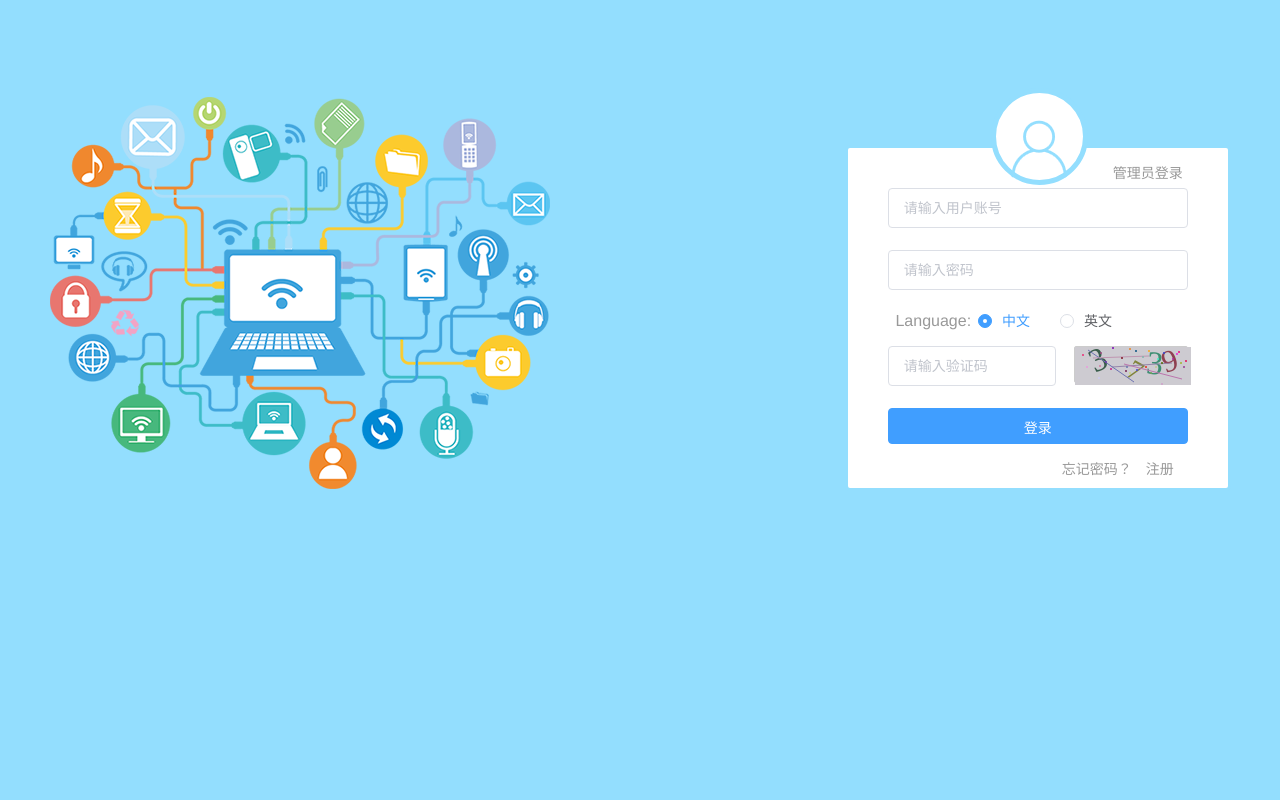
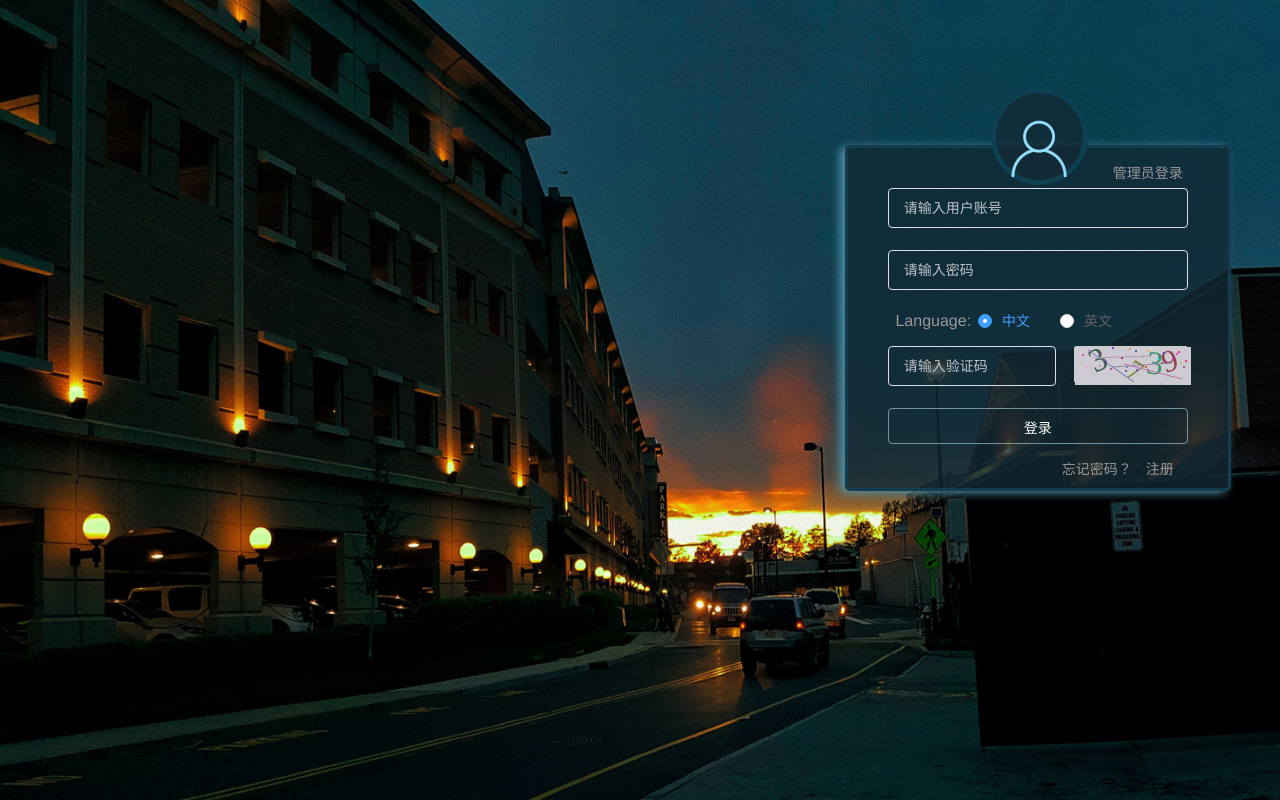
Before and after one commit to Li-Vivian00/mysystem-client, a Vue app: page /register in a window 1280 px wide. Built offline with nearby package versions, Linux system fonts and the light colour scheme; what vue-cookies would draw is missing.

Commit message:
add el-pgination and change the login ui

```diff
--- a/src/App.vue
+++ b/src/App.vue
@@ -18,7 +18,8 @@ export default {
   text-align: center;
   color: #2c3e50;
   margin-top: 60px;
-  background: #93defe;
+  background: url("../static/img/1.jpg");
+  background-size: 100% 100%;
   padding: 0px;
   margin: 0px;
   position: absolute;
@@ -30,10 +31,16 @@ export default {
 }
 
 .v-modal {
-  position:inherit !important;
+  position: inherit !important;
 }
 
 .el-form-item__label {
   padding: 0 9px 0 0 !important;
 }
+
+.input .el-input__inner,
+.validate-code .el-input__inner {
+  background: transparent !important;
+  color: #faecec;
+}
 </style>
--- a/src/components/login/adminLogin.vue
+++ b/src/components/login/adminLogin.vue
@@ -1,65 +1,64 @@
 <template>
   <div class="login_box">
-    <div class="login_l_img">
-      <img src="../../../static/img/login_img.png" />
-    </div>
     <div class="ms-login">
-      <el-form
-        :model="ruleForm"
+      <el-form :model="ruleForm"
                :rules="rules"
                ref="ruleForm"
-        label-width="0px"
-        class="demo-ruleForm"
-      >
+               label-width="0px">
         <div class="login_logo">
           <a href="#">
             <img src="../../../static/img/login_logo.png" />
           </a>
         </div>
-        <p class="login-enter" @click="userLogin">{{$t('login.adminLogin.userLogin')}}</p>
+        <p class="login-enter"
+           @click="userLogin">{{$t('login.adminLogin.userLogin')}}</p>
         <el-form-item prop="loginId">
-          <el-input
-            clearable
+          <el-input clearable
+                    class="input"
                     v-model="ruleForm.loginId"
-            :placeholder='`${$t("login.adminLogin.inputPlaceholder")}`'
-          ></el-input>
+                    :placeholder='`${$t("login.adminLogin.inputPlaceholder")}`'></el-input>
           <span>{{errAccountInfo}}</span>
         </el-form-item>
 
         <el-form-item prop="password">
-          <el-input
-            type="password"
+          <el-input type="password"
+                    class="input"
                     :placeholder='`${$t("login.adminLogin.password")}`'
                     v-model="ruleForm.password"
-            show-password
-          ></el-input>
+                    show-password></el-input>
           <span>{{errPwdInfo}}</span>
         </el-form-item>
 
         <div class="radio">
           <p class="language">Language:</p>
           <template>
-              <el-radio v-model="radio" label="ZH" @change="selectRadio">中文</el-radio>
-              <el-radio v-model="radio" label="EN" @change="selectRadio">英文</el-radio>
+            <el-radio v-model="radio"
+                      label="ZH"
+                      @change="selectRadio">中文</el-radio>
+            <el-radio v-model="radio"
+                      label="EN"
+                      @change="selectRadio">英文</el-radio>
           </template>
         </div>
 
         <el-form-item prop="validate">
-          <el-input
-            clearable
+          <el-input clearable
                     v-model="ruleForm.validate"
                     class="validate-code"
                     :placeholder='`${$t("login.adminLogin.code")}`'
-            @keyup.enter.native="submitForm('ruleForm')"
-          ></el-input>
-          <div class="code" @click="refreshCode">
+                    @keyup.enter.native="submitForm('ruleForm')"></el-input>
+          <div class="code"
+               @click="refreshCode">
             <SIdentify :identifyCode="identifyCode"></SIdentify>
           </div>
         </el-form-item>
         <div class="login-btn">
-          <el-button type="primary" :loading="loading" @click="submitForm('ruleForm')">{{$t('login.adminLogin.load')}}</el-button>
+          <el-button type="primary"
+                     :loading="loading"
+                     @click="submitForm('ruleForm')">{{$t('login.adminLogin.load')}}</el-button>
         </div>
-        <p class="forgetPwd" @click="forgetPwd">{{$t('login.adminLogin.forgetPwd')}}</p>
+        <p class="forgetPwd"
+           @click="forgetPwd">{{$t('login.adminLogin.forgetPwd')}}</p>
       </el-form>
     </div>
   </div>
@@ -71,7 +70,7 @@ import { adminLogin } from "../../service/login/adminLogin.service";
 // import { constants } from 'crypto';
 export default {
   name: "adminLogin",
-  data() {
+  data () {
     const validateLoginId = (rule, value, callback) => {
       if (value === "") {
         callback(new Error(this.$t("login.userLogin.inputPlaceholder")));
@@ -87,14 +86,14 @@ export default {
     const checkVal = (rule, value, callback) => {
       if (!value) {
         return callback(new Error(this.$t("login.adminLogin.code")));
-        this.tureVali = false;
+        this.correctCode = false;
       }
       setTimeout(() => {
         if (this.ruleForm.validate != this.identifyCode) {
           callback(new Error(this.$t("forgetPwd.codeError")));
-          this.tureVali = false;
+          this.correctCode = false;
         } else {
-          this.tureVali = true;
+          this.correctCode = true;
         }
       }, 100);
     };
@@ -103,7 +102,7 @@ export default {
       identifyCode: "",
       errAccountInfo: "",
       errPwdInfo: "",
-      tureVali: false,
+      correctCode: false,
       ruleForm: {
         loginId: "",
         password: "",
@@ -133,7 +132,7 @@ export default {
       loading: false
     };
   },
-  mounted() {
+  mounted () {
     this.identifyCode = "";
     this.makeCode(this.identifyCodes, 4);
     this.selectRadio(this.lang)
@@ -142,9 +141,9 @@ export default {
     SIdentify
   },
   methods: {
-    async submitForm(formName) {
+    async submitForm (formName) {
       const self = this;
-      if (self.tureVali) {
+      if (self.correctCode) {
         self.loading = true;
         const response = await adminLogin(self.ruleForm, self);
         console.log(response);
@@ -170,14 +169,14 @@ export default {
         });
       }
     },
-    randomNum(min, max) {
+    randomNum (min, max) {
       return Math.floor(Math.random() * (max - min) + min);
     },
-    refreshCode() {
+    refreshCode () {
       this.identifyCode = "";
       this.makeCode(this.identifyCodes, 4);
     },
-    makeCode(o, l) {
+    makeCode (o, l) {
       for (let i = 0; i < l; i++) {
         this.identifyCode += this.identifyCodes[
           this.randomNum(0, this.identifyCodes.length)
@@ -185,23 +184,23 @@ export default {
       }
       console.log(this.identifyCode);
     },
-    userLogin() {
+    userLogin () {
       sessionStorage.clear();
       this.$router.push("/userLogin");
       location.reload();
     },
-    forgetPwd() {
+    forgetPwd () {
       this.$router.push("/adminForget");
     },
-    selectRadio(value) {
+    selectRadio (value) {
       this.lang = value;
       this.lang = this.getLangName(value);
       // this.$cookies.set("adminLang",this.lang)
       // localStorage.setItem("adminLang",this.lang);
-      sessionStorage.setItem("adminLang",this.lang);
+      sessionStorage.setItem("adminLang", this.lang);
       this.$i18n.locale = this.lang;
     },
-    getLangName(key) {
+    getLangName (key) {
       const langArr = {
         EN: "EN",
         ZH: "ZH"
@@ -214,5 +213,4 @@ export default {
 
 <style scoped lang="scss">
 @import "../../../static/css/login/adminLogin.scss";
-
 </style>
--- a/src/components/login/userLogin.vue
+++ b/src/components/login/userLogin.vue
@@ -1,68 +1,68 @@
 <template>
   <div class="login_box">
-    <div class="login_l_img">
-      <img src="../../../static/img/login_img.png" />
-    </div>
     <div class="ms-login">
-      <el-form
-        :model="ruleForm"
+      <el-form :model="ruleForm"
                :rules="rules"
                ref="ruleForm"
-        label-width="0px"
-        class="demo-ruleForm"
-      >
+               label-width="0px">
         <div class="login_logo">
           <a href="#">
             <img src="../../../static/img/login_logo.png" />
           </a>
         </div>
-        <p class="login-enter" @click="adminLogin">{{$t('login.userLogin.adminLogin')}}</p>
+        <p class="login-enter"
+           @click="adminLogin">{{$t('login.userLogin.adminLogin')}}</p>
         <el-form-item prop="loginId">
-          <el-input
-            clearable
+          <el-input clearable
+                    class="input"
                     v-model="ruleForm.loginId"
                     :placeholder='`${$t("login.userLogin.inputPlaceholder")}`'
-            @keyup.enter.native="submitForm('ruleForm')"
-          >
+                    @keyup.enter.native="submitForm('ruleForm')">
           </el-input>
           <span>{{errAccountInfo}}</span>
         </el-form-item>
 
         <el-form-item prop="password">
-          <el-input
-            type="password"
+          <el-input type="password"
+                    class="input"
                     :placeholder='`${$t("login.userLogin.password")}`'
                     v-model="ruleForm.password"
                     @keyup.enter.native="submitForm('ruleForm')"
-            show-password
-          ></el-input>
+                    show-password></el-input>
           <span>{{errPwdInfo}}</span>
         </el-form-item>
 
         <div class="radio">
           <p class="language">Language:</p>
           <template>
-              <el-radio v-model="radio" label="ZH" @change="selectRadio">中文</el-radio>
-              <el-radio v-model="radio" label="EN" @change="selectRadio">英文</el-radio>
+            <el-radio v-model="radio"
+                      label="ZH"
+                      @change="selectRadio">中文</el-radio>
+            <el-radio v-model="radio"
+                      label="EN"
+                      @change="selectRadio">英文</el-radio>
           </template>
         </div>
         <el-form-item prop="validate">
-          <el-input
-            clearable
+          <el-input clearable
                     v-model="ruleForm.validate"
                     class="validate-code"
                     :placeholder='`${$t("login.userLogin.code")}`'
-            @keyup.enter.native="submitForm('ruleForm')"
-          ></el-input>
-          <div class="code" @click="refreshCode">
+                    @keyup.enter.native="submitForm('ruleForm')"></el-input>
+          <div class="code"
+               @click="refreshCode">
             <SIdentify :identifyCode="identifyCode"></SIdentify>
           </div>
         </el-form-item>
         <div class="login-btn">
-          <el-button type="primary" :loading="loading" @click="submitForm('ruleForm')">{{$t('login.userLogin.load')}}</el-button>
+          <el-button type="primary"
+                     :loading="loading"
+                     @click="submitForm('ruleForm')">{{$t('login.userLogin.load')}}</el-button>
         </div>
-        <p class="register" @click="handleCommand">{{$t('login.userLogin.register')}}</p>
-        <p class="forgetPwd" @click="forgetPwd">{{$t('login.userLogin.forgetPwd')}}</p>
+        <p class="register"
+           @click="handleCommand">{{$t('login.userLogin.register')}}</p>
+        <p class="forgetPwd"
+           @click="forgetPwd">{{$t('login.userLogin.forgetPwd')}}</p>
       </el-form>
     </div>
   </div>
@@ -74,7 +74,7 @@ import { userLogin } from "../../service/login/userLogin.service";
 import { constants } from 'crypto';
 export default {
   name: "userLogin",
-  data() {
+  data () {
     const validateLoginId = (rule, value, callback) => {
       if (value === "") {
         callback(new Error(this.$t("login.userLogin.inputPlaceholder")));
@@ -90,23 +90,23 @@ export default {
     const checkVal = (rule, value, callback) => {
       if (!value) {
         return callback(new Error(this.$t("login.adminLogin.code")));
-        this.tureVali = false;
+        this.correctCode = false;
       }
       setTimeout(() => {
         if (this.ruleForm.validate != this.identifyCode) {
           callback(new Error(this.$t("forgetPwd.codeError")));
-          this.tureVali = false;
+          this.correctCode = false;
         } else {
-          this.tureVali = true;
+          this.correctCode = true;
         }
       }, 100);
     };
     return {
-      identifyCodes:"1234567890",
+      identifyCodes: "1234567890",
       identifyCode: "",
       errAccountInfo: "",
       errPwdInfo: "",
-      tureVali: false,
+      correctCode: false,
       ruleForm: {
         loginId: "",
         password: "",
@@ -128,15 +128,15 @@ export default {
           }
         ],
         validate: [
-          { required: true , validator: checkVal, trigger: "blur" }
+          { required: true, validator: checkVal, trigger: "blur" }
         ]
       },
       radio: "ZH",
-      lang:"ZH",
-      loading:false
+      lang: "ZH",
+      loading: false
     };
   },
-  mounted() {
+  mounted () {
     this.identifyCode = "";
     this.makeCode(this.identifyCodes, 4);
     this.selectRadio(this.lang);
@@ -147,10 +147,10 @@ export default {
     SIdentify
   },
   methods: {
-    async submitForm(formName) {
+    async submitForm (formName) {
       const self = this;
       const from = "loginid"
-      if (self.tureVali) {
+      if (self.correctCode) {
         self.loading = true;
         const response = await userLogin(self.ruleForm, self, from);
         console.log(response)
@@ -175,22 +175,22 @@ export default {
         return false;
       }
     },
-    handleCommand() {
+    handleCommand () {
       this.$router.push("/register");
     },
-    adminLogin() {
+    adminLogin () {
       sessionStorage.clear()
       this.$router.push("/adminLogin");
       location.reload()
     },
-    randomNum(min, max) {
+    randomNum (min, max) {
       return Math.floor(Math.random() * (max - min) + min);
     },
-    refreshCode() {
+    refreshCode () {
       this.identifyCode = "";
       this.makeCode(this.identifyCodes, 4);
     },
-    makeCode(o, l) {
+    makeCode (o, l) {
       for (let i = 0; i < l; i++) {
         this.identifyCode += this.identifyCodes[
           this.randomNum(0, this.identifyCodes.length)
@@ -198,17 +198,17 @@ export default {
       }
       console.log(this.identifyCode);
     },
-    forgetPwd() {
+    forgetPwd () {
       this.$router.push("/userForget");
     },
-    selectRadio(value) {
+    selectRadio (value) {
       this.lang = value;
       this.lang = this.getLangName(value);
       // localStorage.setItem("userLang",this.lang);
-      sessionStorage.setItem("userLang",this.lang)
+      sessionStorage.setItem("userLang", this.lang)
       this.$i18n.locale = this.lang;
     },
-    getLangName(key) {
+    getLangName (key) {
       const langArr = {
         EN: "EN",
         ZH: "ZH"
@@ -221,5 +221,4 @@ export default {
 
 <style scoped lang="scss">
 @import "../../../static/css/login/adminLogin.scss";
-
 </style>
--- a/static/css/login/adminLogin.scss
+++ b/static/css/login/adminLogin.scss
@@ -17,9 +17,9 @@
 .login_logo {
   width: 87px;
   height: 87px;
-  border: 5px solid #93defe;
+  border: 5px solid #0d4051;
   border-radius: 100px;
-  background: #fff;
+  background: rgba(18, 42, 53, 0.8);
   text-align: center;
   line-height: 110px;
   position: absolute;
@@ -49,7 +49,7 @@
 }
 
 .ms-login {
-  border: 3px solid #93defe;
+  border: 3px solid #143c4e;
   position: absolute;
   left: 66%;
   top: 9%;
@@ -57,7 +57,8 @@
   height: 260px;
   padding: 40px;
   border-radius: 5px;
-  background: #fff;
+  background: rgba(18, 42, 53, 0.8);
+  box-shadow: -5px 2px 10px #5092a8;
   span {
     color: #f56c6c;
     font-size: 12px;
@@ -74,9 +75,14 @@
   button {
     width: 100%;
     height: 36px;
+    background-color: transparent;
+    border-color: rgba(136, 174, 191, 0.8);
   }
 }
 
+.login-btn button:hover {
+  border-color: #dcdfe6;
+}
 .code {
   width: 112px;
   height: 35px;
@@ -88,6 +94,7 @@
 .validate-code {
   width: 168px;
   float: left;
+  background: transparent;
 }
 
 .register,
```
Also changed, not shown: src/components/admin/common/adminHome.vue (+7 -5 lines), src/components/admin/userManage/adminManage.vue (+8 -5 lines), src/components/admin/userManage/customerManage.vue (+20 -1 lines), static/img/1.jpg (added), static/img/tree.png (deleted). Lines whose indentation alone changed are shown as unchanged.
